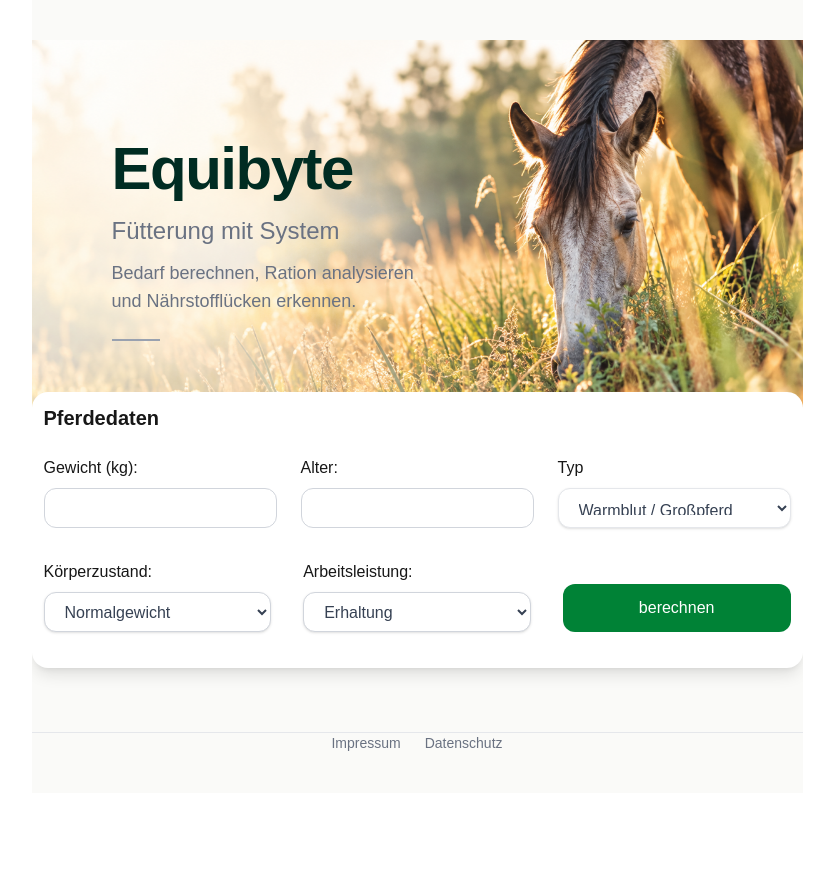
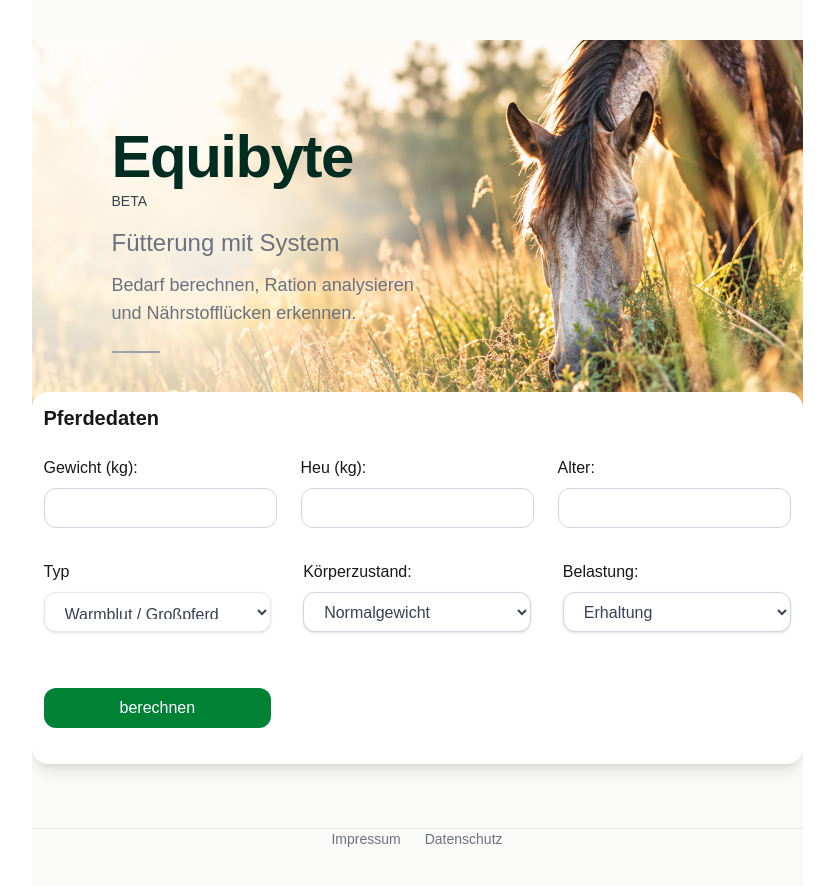
Before and after one commit to mikarec/equibyte, a Next.js app: page / in a window 1280 px wide. Shown: the top 886 px of the page, without its empty margins (223-1057 px from the left). Before the commit the page ends 800 px from the top, so only its background shows below. Built offline with nearby package versions, Linux system fonts and the light colour scheme.

Commit message:
mvp finish

```diff
--- a/src/app/page.tsx
+++ b/src/app/page.tsx
@@ -35,11 +35,14 @@ export default function Home() {
 
   const [berechnet, setzeBerechnet]=useState(false);
   const [pferdeName, setzePferdeName] = useState("");
+  const [heumenge, setzeHeumenge]= useState("");
   const [pferdetyp, setzePferdetyp] = useState("");
   const [gewicht, setzeGewicht] = useState("");
   const [alter, SetzeAlter] = useState("");
   const alterAlsZahl = Number(alter) || 0;
   const gewichtalsZahl= Number(gewicht) || 0;
+  const heumengealsZahl= Number(heumenge) || 0;
+
 
 
 
@@ -69,10 +72,12 @@ export default function Home() {
   }
 
 
- /*Heumenge berechnen*/
+ /*Heumenge berechnen nach GfE */
  function berechneHeumenge (gewicht: number):number {
   return gewicht*0.02;
  }
+
+
 
   /* Calciumbedarf berechnen */
   function berechneCalciumbedarf(gewicht: number, arbeit: string): number {
@@ -204,9 +209,10 @@ function berechneJodbedarf(gewicht: number, arbeit: string): number {
 
 
 
-  const heumenge= berechneHeumenge(gewichtalsZahl);
+  //const heumenge= berechneHeumenge(gewichtalsZahl);
   //LUFA
-  const heuTrockensubstanz = heumenge * 0.877;
+
+  const heuTrockensubstanz = heumengealsZahl * 0.877;
   const heuEnergie = heuTrockensubstanz*7; //MJ ME nach LUFA 2025
   const heuRohprotein = heuTrockensubstanz*76;
   const heuProtein = heuTrockensubstanz*45;
@@ -275,7 +281,7 @@ function berechneJodbedarf(gewicht: number, arbeit: string): number {
          <img
          src="/horse-head3.png"
          alt="Pferd auf der Weide"
-        className="absolute inset-0 h-full w-full object-cover object-top"
+        className="absolute inset-0 h-full w-full object-cover object-[60%_top]"
         />
 
   <div className="relative z-10 flex min-h-[400px] items-center px-12 md:px-20">
@@ -283,6 +289,7 @@ function berechneJodbedarf(gewicht: number, arbeit: string): number {
       <h1 className="text-6xl font-bold tracking-tight text-emerald-950">
         Equibyte
       </h1>
+      <p className="mt-1 text-sm font-medium text-gray-700"> BETA</p>
       <p className="mt-4 text-2xl text-gray-500">
         Fütterung mit System
       </p>
@@ -300,7 +307,7 @@ function berechneJodbedarf(gewicht: number, arbeit: string): number {
 
           <h2 className="text-xl font-semibold mb-6">Pferdedaten</h2>
 
-          <div className="grid grid-cols-3 gap-6 mb-8">
+          <div className="grid grid-cols-3 gap-6 mb-8 w-full">
             {/* Pferdegewicht Eingabe*/}
             <div className="flex flex-col gap-2">
               <label >Gewicht (kg):</label>
@@ -316,8 +323,24 @@ function berechneJodbedarf(gewicht: number, arbeit: string): number {
               />
             </div>
 
+             {/* Heumenge Eingabe*/}
+            <div className="flex flex-col gap-2 w-full">
+              <label >Heu (kg):</label>
+              <input
+                type="number"
+                min="0"
+                step="0.1"
+                value={heumenge}
+                onChange={(e) => {
+                  setzeHeumenge(e.target.value);
+                  setzeBerechnet(false);
+                }}
+                className="border border-gray-300 rounded-xl bg-white px-3 py-1 h-10 w-full"
+              />
+            </div>
+
             {/* Pferdealter Eingabe*/}
-            <div className="flex flex-col gap-2">
+            <div className="flex flex-col gap-2 w-full">
               <label>Alter:</label>
               <input
                 type="number"
@@ -329,8 +352,15 @@ function berechneJodbedarf(gewicht: number, arbeit: string): number {
               />
             </div>
 
+
+          </div>
+
+          {alterAlsZahl > 40 && <p>Das Alter darf maximal 40 Jahre betragen.</p>}
+          {alterAlsZahl <= 0 && alter !== "" && <p>Das Alter muss größer als 0 Jahre sein.</p>}
+
+          <div className="grid grid-cols-3 gap-8 mb-6">
             {/* Pferdetyp Eingabe*/}
-            <div className="flex flex-col gap-2">
+            <div className="flex flex-col gap-2 w-full">
               <label>Typ</label>
               <select
                 value={pferdetyp}
@@ -346,13 +376,8 @@ function berechneJodbedarf(gewicht: number, arbeit: string): number {
                 <option value="pony"> Pony</option>
               </select>
             </div>
-          </div>
 
-          {alterAlsZahl > 40 && <p>Das Alter darf maximal 40 Jahre betragen.</p>}
-          {alterAlsZahl <= 0 && alter !== "" && <p>Das Alter muss größer als 0 Jahre sein.</p>}
-
-          <div className="grid grid-cols-3 gap-8 mb-6">
-            <div className="flex flex-col gap-2">
+            <div className="flex flex-col gap-2 w-full">
               <label>Körperzustand:</label>
               <select
                 value={koerperzustand}
@@ -368,8 +393,8 @@ function berechneJodbedarf(gewicht: number, arbeit: string): number {
               </select>
             </div>
 
-            <div className="flex flex-col gap-2">
-              <label>Arbeitsleistung:</label>
+            <div className="flex flex-col gap-2 w-full">
+              <label>Belastung:</label>
               <select
                 value={arbeit}
                 onChange={(e) => {
@@ -385,10 +410,19 @@ function berechneJodbedarf(gewicht: number, arbeit: string): number {
               </select>
             </div>
 
+
             <button
               className="mt-6  bg-green-700 text-white px-2 py-2 rounded-xl hover:bg-green-700 transition"
               onClick={() => {
                 console.log("Button wurde geklickt");
+                if(heumengealsZahl <0) {
+                  alert ("Die Heumenge darf nicht negativ sein.");
+                  return;
+                }
+                if(heumengealsZahl <=0) {
+                  alert ("Die Heumenge muss größer als 0 kg sein.");
+                  return;
+                }
                 if (eingabeVollstaendig) {
                   setzeBerechnet(true);
                 } else {
@@ -409,15 +443,6 @@ function berechneJodbedarf(gewicht: number, arbeit: string): number {
                 <div className="border border-slate-200 rounded-xl p-5 mb-4 bg-slate-50">
                   <h3 className="text-lg font-semibold text-gray-800 mb-1">Grundbedarf (SOLL)</h3>
                    <p className="text-xs text-gray-500 mb-4"> Bedarf nach GfE Empfehlungen</p>
-
-
-                   <div className="mt-3 rounded-xl bg-white p-4 shadow-sm">
-
-                    <p className="text-sm text-gray-500"> Heu </p>
-                    <p className="mt-1 text-2xl font-bold text-emerald-950">{heumenge.toFixed(1)} kg
-                    </p>
-                  </div>
-
 
                   <div className="mt-3 rounded-xl bg-white p-4 shadow-sm">
                     <p className="text-sm text-gray-500">⚡Energie (ME) </p>
@@ -441,7 +466,7 @@ function berechneJodbedarf(gewicht: number, arbeit: string): number {
 
                    <div className="mt-3 rounded-xl bg-green-100/60 p-4">
                     <p className="text-sm text-gray-500">Heu:</p>
-                    <p className="text-2xl font-bold text-emerald-950">{heumenge.toFixed(1)} kg</p>
+                    <p className="text-2xl font-bold text-emerald-950">{heumengealsZahl.toFixed(1)} kg</p>
                     </div>
 
 
@@ -459,7 +484,7 @@ function berechneJodbedarf(gewicht: number, arbeit: string): number {
 
                    <div className="mt-3 rounded-xl bg-green-100/60 p-4">
                     <p className="text-sm text-gray-500">🌱Protein (dvRP)</p>
-                    <p className="text-2xl font-bold text-emerald-950">{heuEnergie.toFixed(1)} MJ </p>
+                    <p className="text-2xl font-bold text-emerald-950">{heuProtein.toFixed(1)} g </p>
                     <p className={`mt-1 text-sm font-semibold ${proteinDifferenz < 0 ? "text-orange-600" : "text-green-600"}`}>
                       {proteinDifferenz >=0? "+" : ""}
                        {proteinDifferenz.toFixed(1) } g
```
